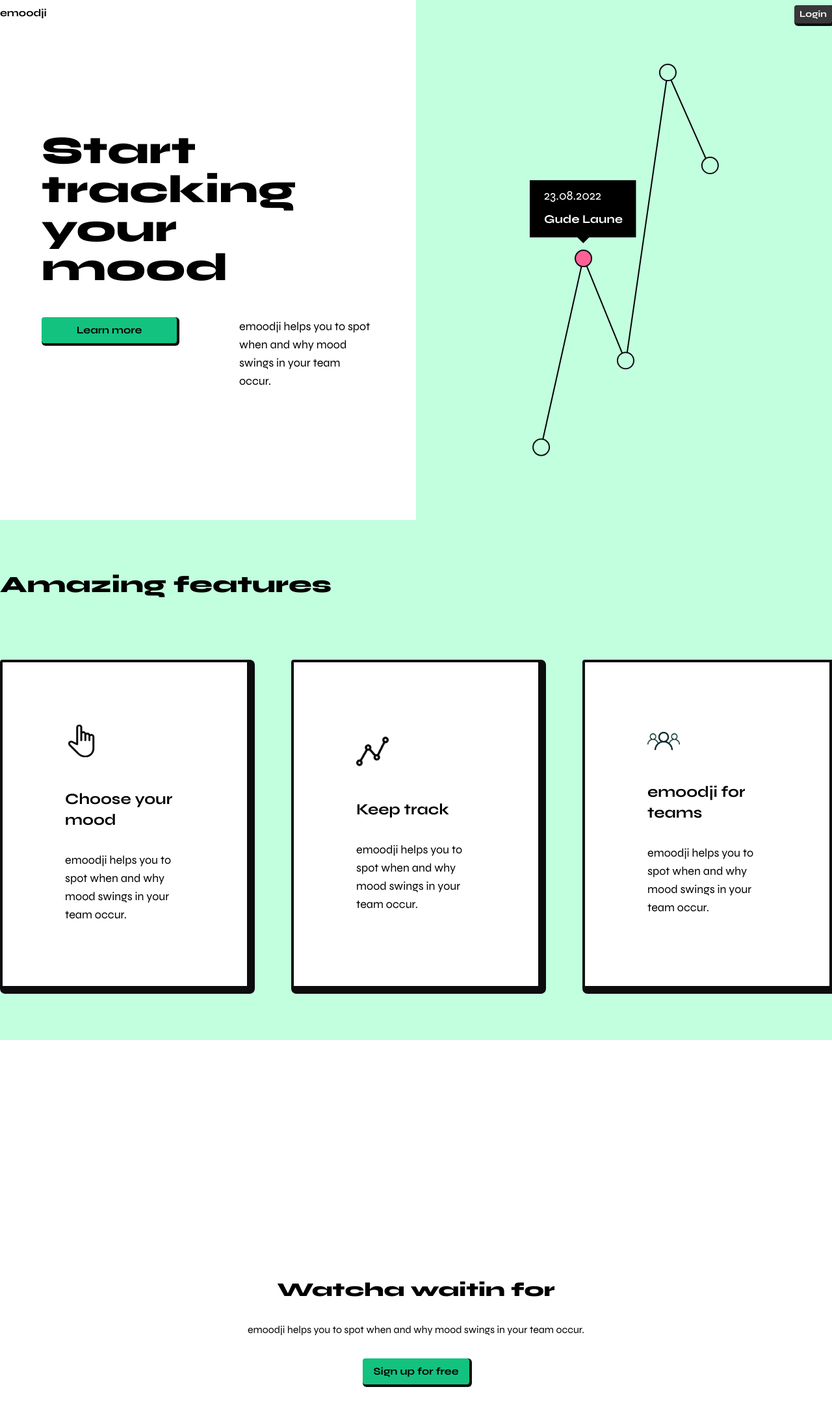
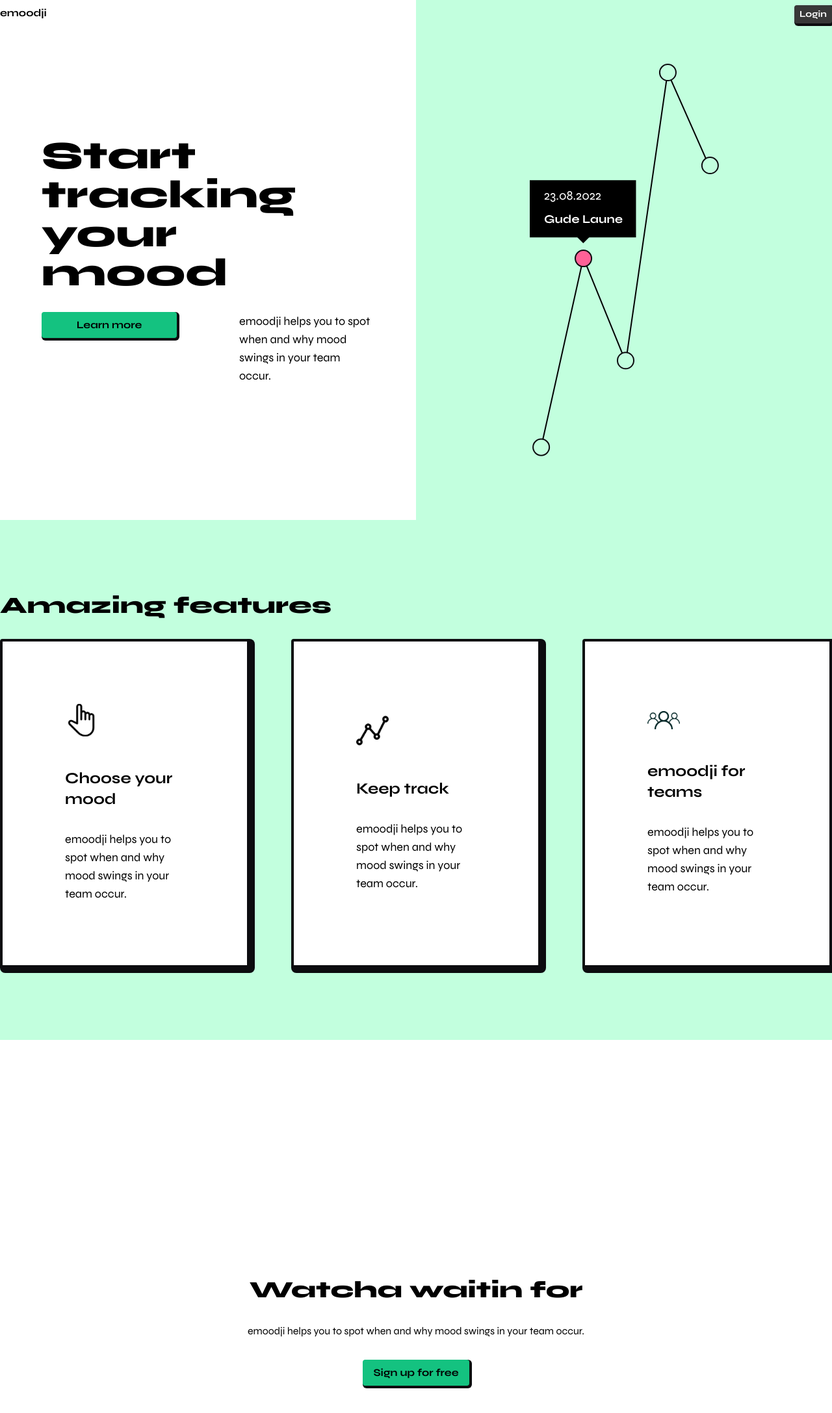
Before and after one commit to justpeterpan/emoodji, a Nuxt app: page /splash in a window 1280 px wide. Shown: the top 2174 px of the page at 65% size. Built offline with nearby package versions, Linux system fonts and the light colour scheme; no server answers.

Commit message:
feat(SplashPage): replace HTMLHeadings with BaseHeadline

```diff
--- a/components/Base/BaseHeadline.vue
+++ b/components/Base/BaseHeadline.vue
@@ -16,8 +16,8 @@ withDefaults(
     :is="headlineType"
     class="mb-8"
     :class="{
-      'text-5xl font-extrabold': headlineType === 'h1' && isHuge,
-      'text-3xl font-extrabold': headlineType === 'h2',
+      'text-6xl font-extrabold ': headlineType === 'h1' && isHuge,
+      'text-4xl font-extrabold': headlineType === 'h2',
       'text-2xl font-bold': headlineType === 'h3'
     }"
     >{{ text }}
--- a/pages/splash.vue
+++ b/pages/splash.vue
@@ -2,7 +2,7 @@
   <main>
     <section id="start" class="flex min-h-screen">
       <div class="bg-white w-1/2 flex justify-center flex-col p-16">
-        <h1 class="text-6xl font-extrabold mb-12">Start tracking your mood</h1>
+        <BaseHeadline text="Start tracking your mood" headline-type="h1" is-huge class="mb-12" />
         <div class="flex flex-col-reverse gap-8 xl:flex-row xl:gap-24 items-start">
           <div class="xl:w-1/2">
             <BaseButton class="w-full" text="Learn more" @click="goToSection('#features')" />
@@ -21,7 +21,7 @@
     <section id="features" class="py-12 flex min-h-screen items-center">
       <div class="container mx-auto">
         <div class="w-1/2">
-          <h2 class="text-4xl font-extrabold mb-24">Amazing features</h2>
+          <BaseHeadline text="Amazing features" headline-type="h2" />
         </div>
         <div class="flex flex-col md:flex-row gap-16">
           <BaseCard :is-flippable="false" class="md:w-1/3">
```
